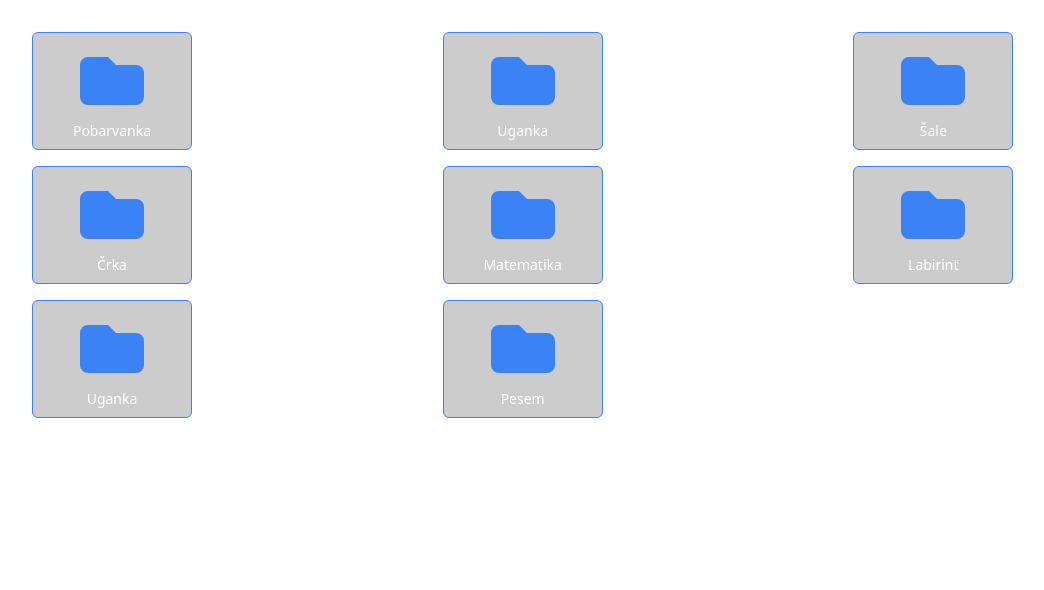
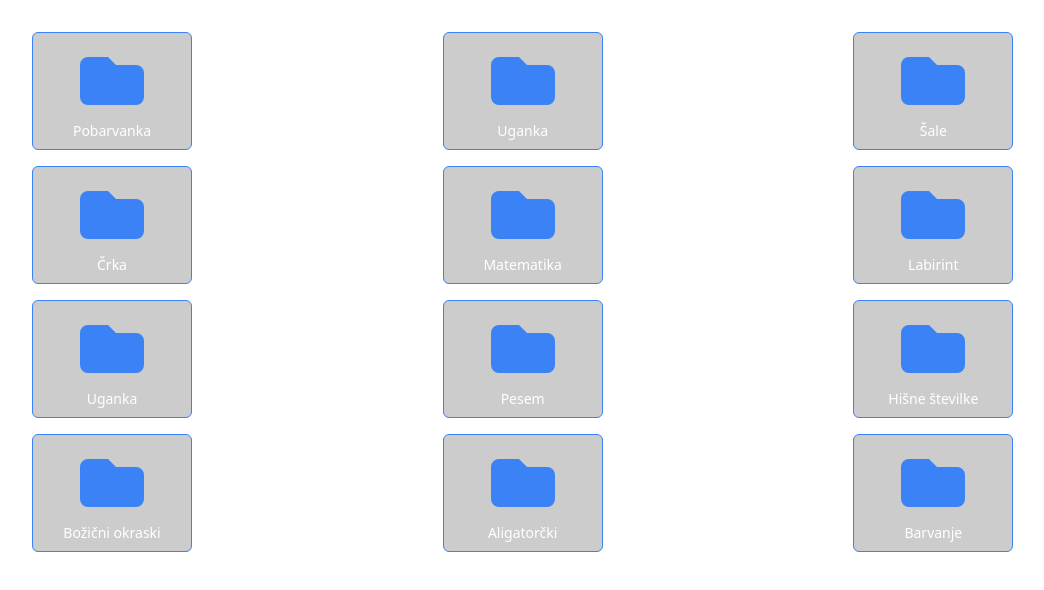
Before and after one commit to Doppelganker/velika_igra, a Vue app: page /L in a window 1280 px wide. Shown: the top 590 px of the page, without its empty margins (0-1044 px from the left). Built offline with nearby package versions, Linux system fonts and the light colour scheme.

Commit message:
Dodane 3 naloge za lažjo skupino + slovnica

```diff
--- a/src/views/Lahka.vue
+++ b/src/views/Lahka.vue
@@ -57,6 +57,35 @@
       </template>
       Skupaj zapojte (lahko tudi zaplešete).
     </Modal>
+
+    <Modal answer="6" :hack="false" v-on:solved="check[8] = true">
+      <template v-slot:title>
+        Hišne številke
+      </template>
+      Rok stanuje na ulic,  kjer so številke oštevilčene s številkami od 1 do 22. Kolikokrat je na hišnih številkah zapisana številka 2?
+    </Modal>
+
+    <Modal answer="4" :hack="false" v-on:solved="check[9] = true">
+      <template v-slot:title>
+        Božični okraski
+      </template>
+      Nuša je imela 12 kroglic in 12 barvnih trakov. Izdelovala je novoletne okraske. Za vsak okrasek je porabila 2 kroglici in 3 barvne trakove. Največ koliko okraskov je naredila?
+    </Modal>
+
+    <Modal answer="9" :hack="false" v-on:solved="check[10] = true">
+      <template v-slot:title>
+        Aligatorčki
+      </template>
+      Manca je za Petjo pripravila zakopliciran račun, pomagaj ji ga rešiti.
+      0 + 1 + 2 + 3 + 4 + 5 + 6 + 7 + 8 + 9 - 8 - 7 - 6 - 5 - 4 - 3 - 2 - 1 - 0
+    </Modal>
+
+    <Modal answer="" :hack="false" v-on:solved="check[11] = true">
+      <template v-slot:title>
+        Barvanje
+      </template>
+      Na papir narišite čimveč črt, ki se lahko sekajo. Na listu bo nastalo več likov. Pobarvajte z čim manj barvami, tako da liki, ki se dotikajo ne smejo biti iste barve. Meni uspe z 4 barvami, pa vam?
+    </Modal>
   </div>
 </template>
 
@@ -69,7 +98,7 @@ export default {
   },
   data() {
     return {
-      check: [false, false, false, false, false, false, false, false]
+      check: [false, false, false, false, false, false, false, false, false, false, false, false]
     }
   },
   computed: {
--- a/src/views/Tezka.vue
+++ b/src/views/Tezka.vue
@@ -128,7 +128,7 @@
       <template v-slot:title>
         Rojstni dan
       </template>
-      Animator Timen bo čez 4 leta start toliko, kot znaša vsota števk, njegovega letnice rojstva. Koliko je star Timen?
+      Animator Timen bo čez 4 leta star toliko, kot znaša vsota števk, njegovega letnice rojstva. Koliko je star Timen?
       <template v-slot:secret>
         9. Osnovna enota za silo
       </template>
@@ -138,7 +138,7 @@
       <template v-slot:title>
         Družabne igre
       </template>
-      V igri **** so po metu, premaknemo za vsoto rezultatov na dnu obeh kock. Za koliko mest se najpogosteje premaknemo?
+      V igri **** se po metu, premaknemo za vsoto rezultatov na dnu obeh kock. Za koliko mest se najpogosteje premaknemo?
       <template v-slot:secret>
         1. Prva črka svetopisemske knjige, ki se začne z: Pesem pesmi, ki je Salomonova.
       </template>
@@ -148,7 +148,7 @@
       <template v-slot:title>
         Odpiranje ključavnice
       </template>
-      Odprite ključavnico, s spodnjimi namigi
+      Odprite kovček s ključavnico, s spodnjimi namigi
       <img class="self-center" src="../assets/Naloga8.png" width="720" />
     </Modal>
 
@@ -189,7 +189,7 @@ export default {
     return {
       hack: false,
       timer: false,
-      check: [false, false, false, false, false, false, false, false],
+      check: [false, false, false, false, false, false, false, false, false],
       crka1: '',
       crka2: '',
       crka3: 'd',
```
